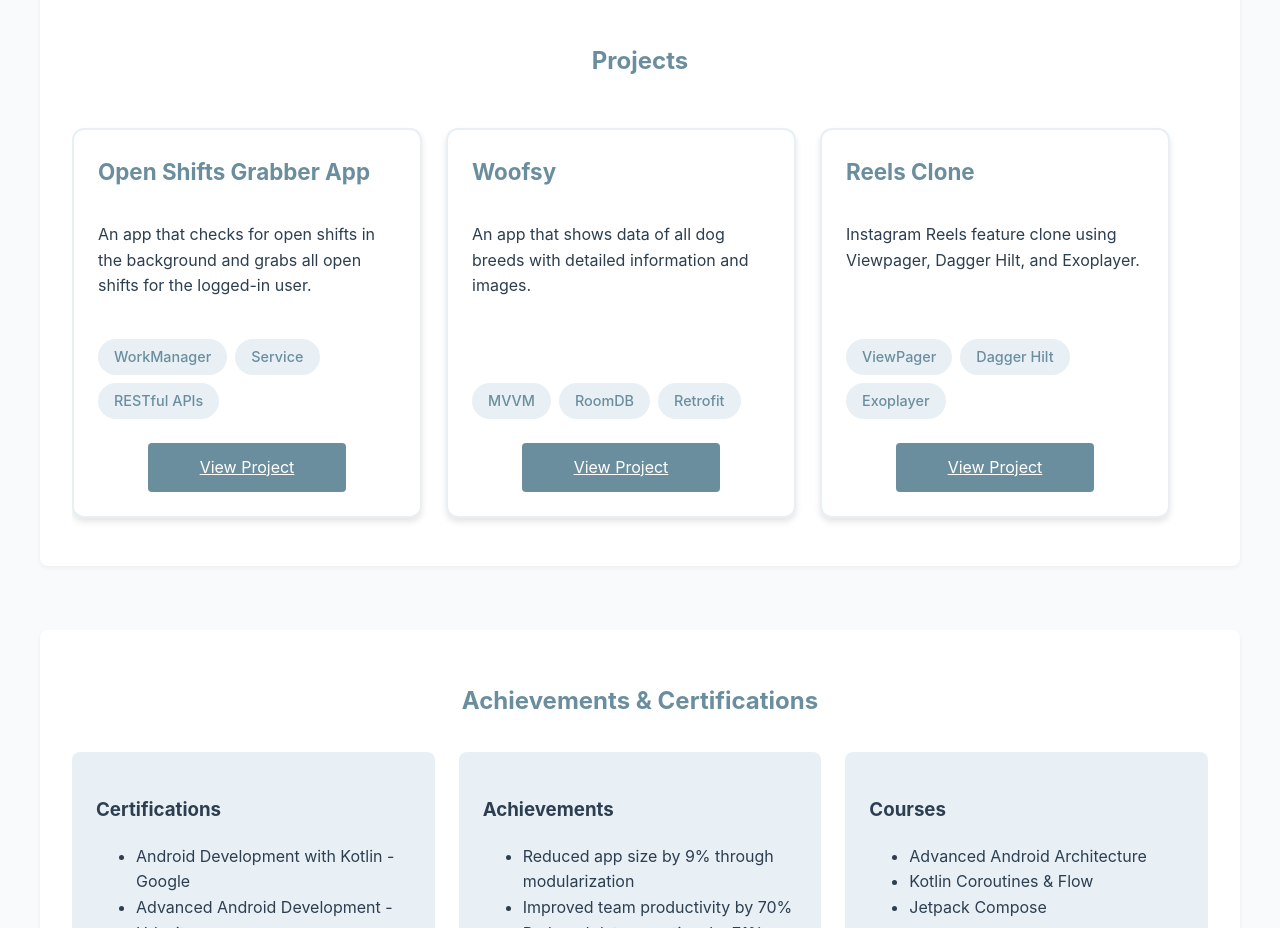
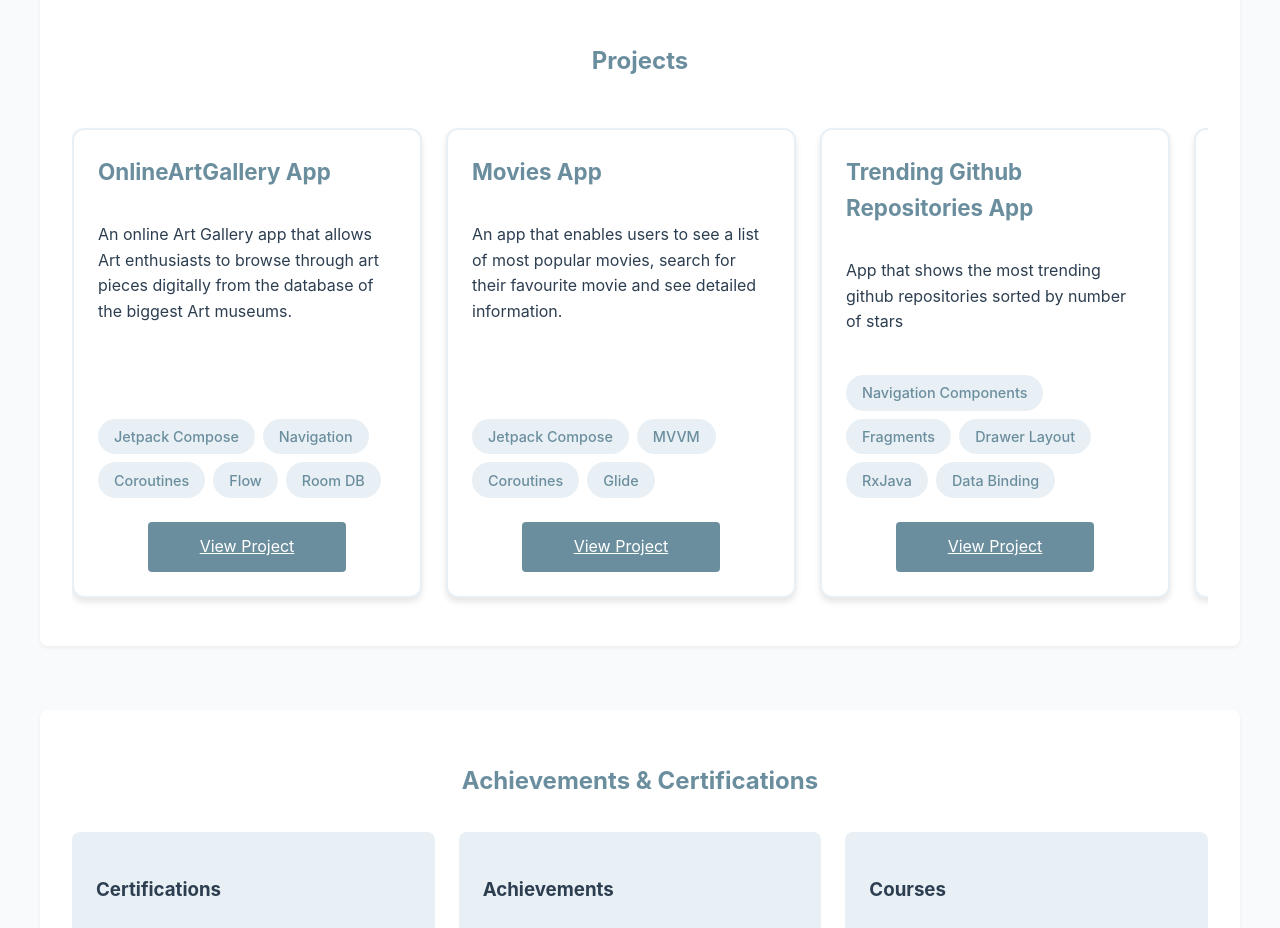
Before and after one commit to poojasngh432/poojasngh432.github.io, a plain HTML site: page index.html in a window 1280 px wide. Shown: the part 2540-3468 px from the top of the page. Drawn offline with Linux system fonts and the light colour scheme; no server answers.

Commit message:
add projects

```diff
--- a/index.html
+++ b/index.html
@@ -97,6 +97,57 @@
         <section id="projects">
             <h2>Projects</h2>
             <div class="projects-grid">
+
+                <div class="project-card">
+                    <h3>OnlineArtGallery App</h3>
+                    <p>An online Art Gallery app that allows Art enthusiasts to browse through art pieces digitally from the database of the biggest Art museums.</p>
+                    <div class="tech-stack">
+                        <span class="tech-tag">Jetpack Compose</span>
+                        <span class="tech-tag">Navigation</span>
+                        <span class="tech-tag">Coroutines</span>
+                        <span class="tech-tag">Flow</span>
+                        <span class="tech-tag">Room DB</span>
+                    </div>
+                    <a href="https://github.com/poojasngh432/OnlineArtGallery" target="_blank" class="btn">View Project</a>
+                </div>
+
+                <div class="project-card">
+                    <h3>Movies App</h3>
+                    <p>An app that enables users to see a list of most popular movies, search for their favourite movie and see detailed information.</p>
+                    <div class="tech-stack">
+                        <span class="tech-tag">Jetpack Compose</span>
+                        <span class="tech-tag">MVVM</span>
+                        <span class="tech-tag">Coroutines</span>
+                        <span class="tech-tag">Glide</span>
+                    </div>
+                    <a href="https://github.com/poojasngh432/MoviesApp" target="_blank" class="btn">View Project</a>
+                </div>
+
+                <div class="project-card">
+                    <h3>Trending Github Repositories App</h3>
+                    <p>App that shows the most trending github repositories sorted by number of stars</p>
+                    <div class="tech-stack">
+                        <span class="tech-tag">Navigation Components</span>
+                        <span class="tech-tag">Fragments</span>
+                        <span class="tech-tag">Drawer Layout</span>
+                        <span class="tech-tag">RxJava</span>
+                        <span class="tech-tag">Data Binding</span>
+                    </div>
+                    <a href="https://github.com/poojasngh432/TopGithubRepo" target="_blank" class="btn">View Project</a>
+                </div>
+
+                <div class="project-card">
+                    <h3>Woofsy: Dog Breeds App</h3>
+                    <p>Woofsy is an app to learn about the most popular Dog breeds, play a fun quiz, see Gifs, and like your favorites to watch later.</p>
+                    <div class="tech-stack">
+                        <span class="tech-tag">Java</span>
+                        <span class="tech-tag">MVVM</span>
+                        <span class="tech-tag">RoomDB</span>
+                        <span class="tech-tag">Retrofit</span>
+                    </div>
+                    <a href="https://github.com/poojasngh432/Woofsy-Dog-Breeds-App" target="_blank" class="btn">View Project</a>
+                </div>
+
                 <div class="project-card">
                     <h3>Open Shifts Grabber App</h3>
                     <p>An app that checks for open shifts in the background and grabs all open shifts for the logged-in user.</p>
@@ -107,16 +158,7 @@
                     </div>
                     <a href="https://github.com/poojasngh432/Shifty" target="_blank" class="btn">View Project</a>
                 </div>
-                <div class="project-card">
-                    <h3>Woofsy</h3>
-                    <p>An app that shows data of all dog breeds with detailed information and images.</p>
-                    <div class="tech-stack">
-                        <span class="tech-tag">MVVM</span>
-                        <span class="tech-tag">RoomDB</span>
-                        <span class="tech-tag">Retrofit</span>
-                    </div>
-                    <a href="https://play.google.com/store/apps/details?id=com.dogbreeds.woofsyapp" target="_blank" class="btn">View Project</a>
-                </div>
+
                 <div class="project-card">
                     <h3>Reels Clone</h3>
                     <p>Instagram Reels feature clone using Viewpager, Dagger Hilt, and Exoplayer.</p>
```
